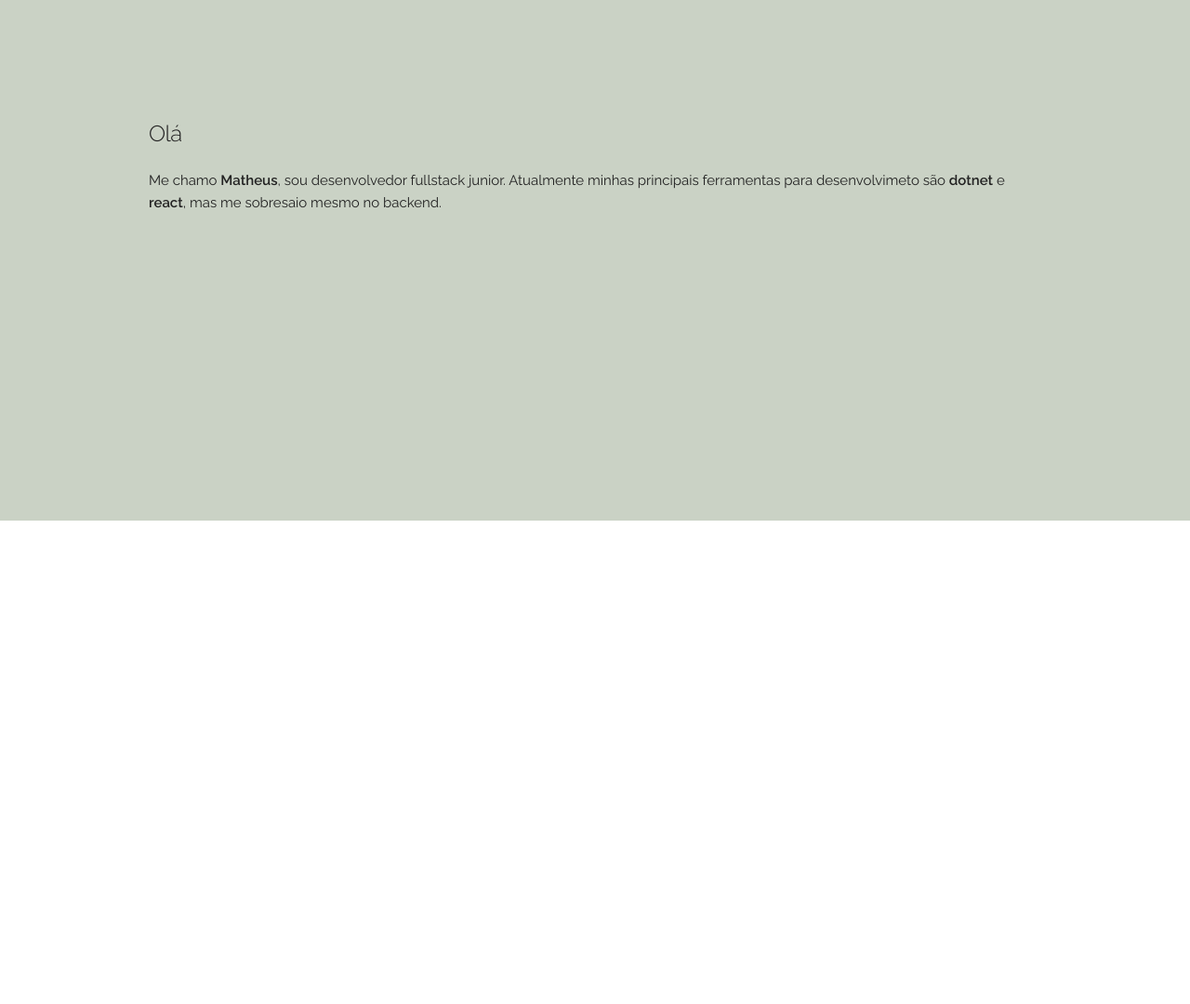
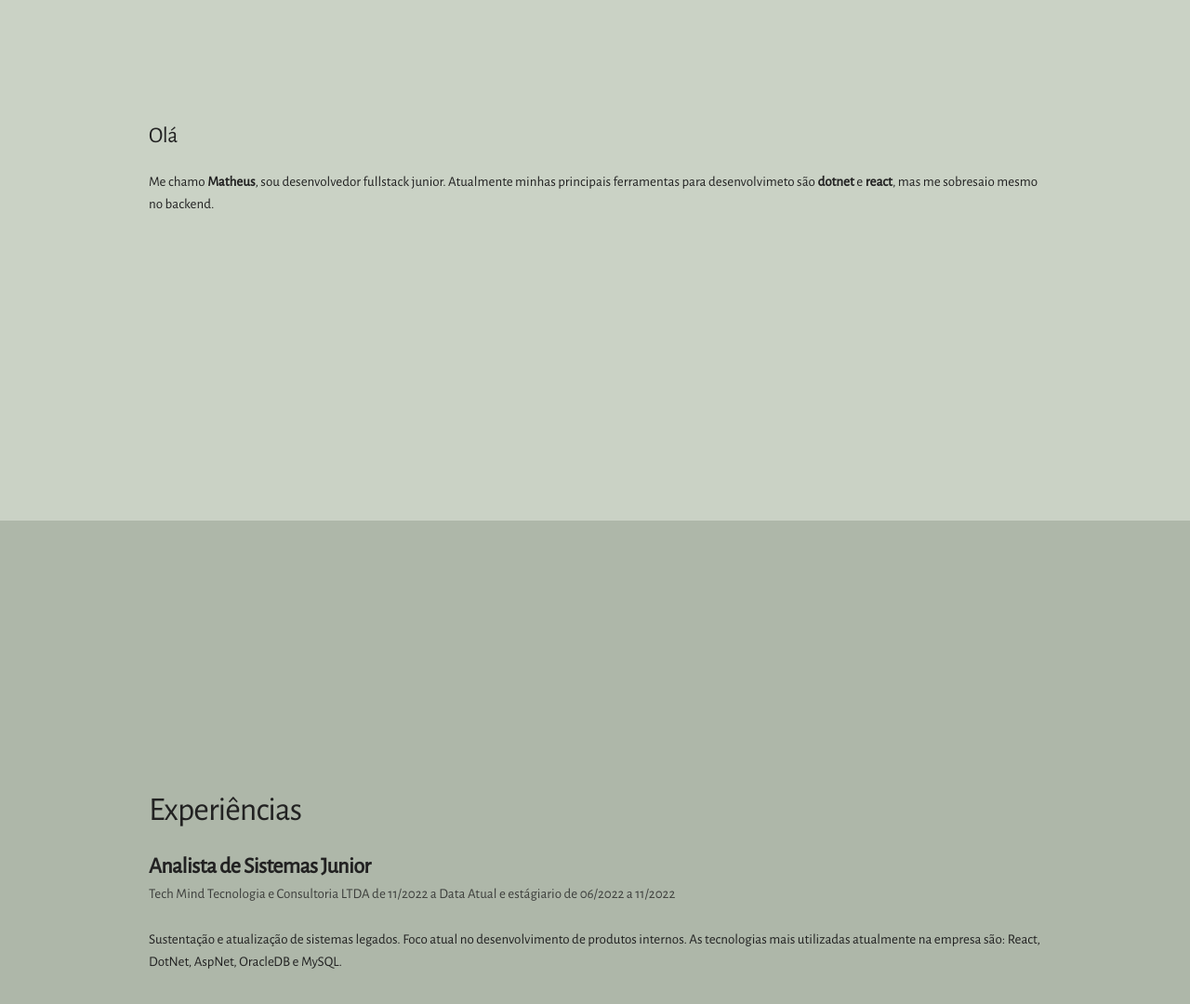
Before and after one commit to oMatheuss/portifolio, a plain HTML site: page index.html in a window 1280 px wide. Shown: the part 240-1320 px from the top of the page at 93% size. Before the commit the page ends 800 px from the top, so only its background shows below. Drawn offline with nearby package versions, Linux system fonts and the light colour scheme.

Commit message:
Adicionado seção de Experiencia

```diff
--- a/css/styles.css
+++ b/css/styles.css
@@ -3,36 +3,55 @@ body {
     font-family: 'Alegreya Sans', sans-serif;
 }
 
-html, body {
-    height: 100%;
-}
-
 .header {
     background: #2F3E46;
-    height: auto;
     position: absolute;
     width: 100%;
     display: flex;
+    box-shadow: 0px 5px 5px gray;
+    border-bottom: solid 2px #253137;
 }
 
 .title {
-    margin: auto;
+    margin: 2px auto 2px auto;
     color: #CAD2C5;
 }
 
-.part1-bg {
+.section {
     height: 100vh;
     min-height: 300px;
+}
+
+.part1-bg {
     background: #CAD2C5;
 }
 
-.part1 {
-    height: 100%;
-    display: flex;
-    flex-direction: row;
+.part2-bg {
+    background: #AEB7A9;
 }
 
-.part1-1 {
-    padding-top: 60px;
-    align-self: center;
+.intro {
+    padding-top: 65px;
+    display: flex;
+    height: 100%;
+    align-items: center;
 }
+
+.experiencias {
+    display: flex;
+    height: 100%;
+    align-items: center;
+}
+
+.exp-card {
+    width: 100%;
+}
+
+.exp-card > h5 {
+    margin-bottom: 0px;
+    font-weight: 600;
+}
+
+.subtext {
+    opacity: 0.8;
+}
--- a/index.html
+++ b/index.html
@@ -5,7 +5,7 @@
     <meta http-equiv="X-UA-Compatible" content="IE=edge">
     <meta name="viewport" content="width=device-width, initial-scale=1.0">
     <title>Matheus S. Moura</title>
-    <link rel="stylesheet" href="./css/styles.css"/>
+
     <link rel="apple-touch-icon" sizes="180x180" href="/apple-touch-icon.png">
     <link rel="icon" type="image/png" sizes="32x32" href="/favicon-32x32.png">
     <link rel="icon" type="image/png" sizes="16x16" href="/favicon-16x16.png">
@@ -18,6 +18,8 @@
     <link href="//fonts.googleapis.com/css?family=Raleway:400,300,600" rel="stylesheet" type="text/css">
     <link rel="stylesheet" href="./css/normalize.css">
     <link rel="stylesheet" href="./css/skeleton.css">
+
+    <link rel="stylesheet" href="./css/styles.css"/>
 </head>
 <body>
 
@@ -25,15 +27,33 @@
         <header class="header">
             <h1 class="title">Matheus Moura</h1>
         </header>
-        <div class="part1-bg">
-            <section class="container part1">
-                <div class="part1-1">
-                    <h5 class="value-heading">Olá</h5>
-                    <p class="value-description">
+        <div class="section part1-bg">
+            <section class="container intro">
+                <div>
+                    <h5>Olá</h5>
+                    <p>
                         Me chamo <b>Matheus</b>, sou desenvolvedor fullstack junior.
                         Atualmente minhas principais ferramentas para desenvolvimeto são <b>dotnet</b> e <b>react</b>, mas me sobresaio mesmo no backend.
                     </p>
                 </div>
+            </section>
+        </div>
+
+        <div class="section part2-bg">
+            <section class="container experiencias">
+
+                <div class="exp-card">
+                    <h3>Experiências</h3>
+                    <h5>Analista de Sistemas Junior</h5>
+                    <p class="subtext">
+                        Tech Mind Tecnologia e Consultoria LTDA de 11/2022 a Data Atual e estágiario de 06/2022 a 11/2022
+                    </p>
+
+                    <p>
+                        Sustentação e atualização de sistemas legados. Foco atual no desenvolvimento de produtos internos. As tecnologias mais utilizadas atualmente na empresa são: React, DotNet, AspNet, OracleDB e MySQL.
+                    </p>
+                </div>
+
             </section>
         </div>
 
```
